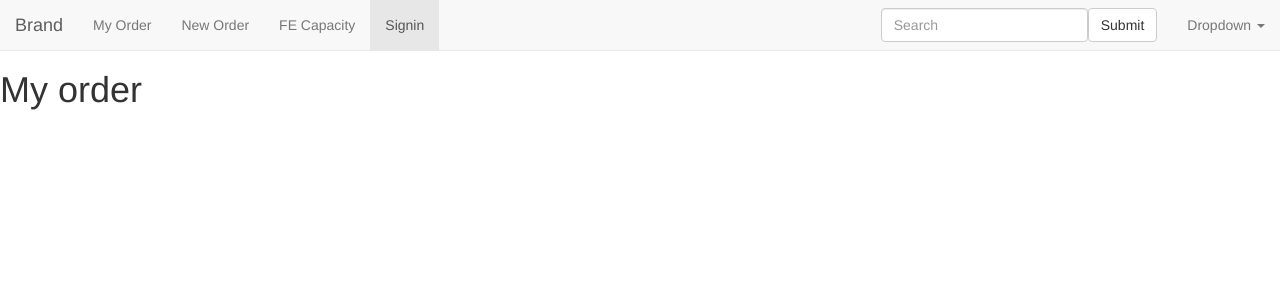
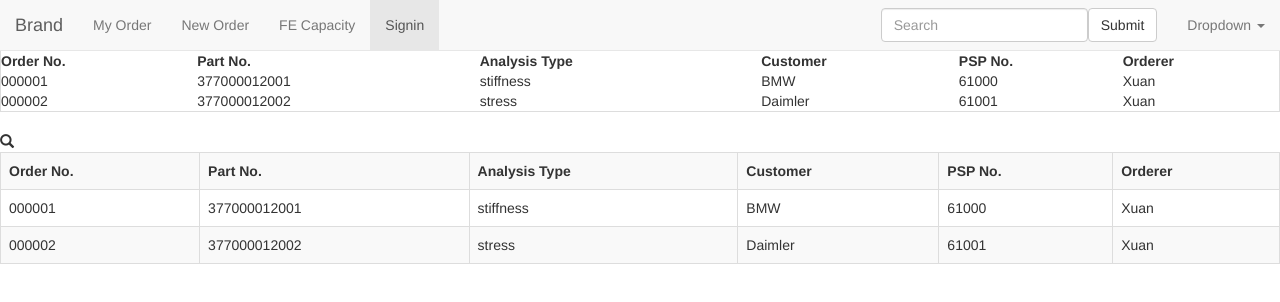
Before and after one commit to yyyhssss/apacheTest, a Vue app: page /#/myorder in a window 1280 px wide. Shown: the top 302 px of the page. Built offline with nearby package versions, Linux system fonts and the light colour scheme.

Commit message:
update my order, start AJAX

```diff
--- a/package.json
+++ b/package.json
@@ -24,6 +24,7 @@
     "file-loader": "^6.1.0",
     "html-webpack-plugin": "^4.5.0",
     "jquery": "^3.5.1",
+    "less-loader": "^7.0.2",
     "lodash": "^4.17.20",
     "style-loader": "^1.3.0",
     "uglifyjs-webpack-plugin": "^2.2.0",
--- a/src/index.html
+++ b/src/index.html
@@ -7,11 +7,11 @@
   <title>Document</title>
   <!-- <script src="main.js"></script> -->
   <!-- <script src="../dist/bundle.js"></script> -->
-  <!-- <script src="../node_modules/jquery/dist/jquery.min.js"></script>
-  <script src="../node_modules/bootstrap/dist/js/bootstrap.js"></script>
-  <link rel="stylesheet" href="../node_modules/bootstrap/dist/css/bootstrap.css"> -->
-  <!-- <script src="../node_modules/vue/dist/vue.js"></script>
-  <script src="../node_modules/vue-router/dist/vue-router.js"></script> -->
+  <!-- <script src="../node_modules/jquery/dist/jquery.min.js"></script> -->
+  <!-- <script src="../node_modules/bootstrap/dist/js/bootstrap.js"></script> -->
+  <!-- <link rel="stylesheet" href="../node_modules/bootstrap/dist/css/bootstrap.css"> -->
+  <!-- <script src="../node_modules/vue/dist/vue.js"></script> -->
+  <!-- <script src="../node_modules/vue-router/dist/vue-router.js"></script> -->
 </head>
 
 <body>
@@ -20,7 +20,26 @@
     <!-- <nav-bar></nav-bar> -->
     <router-view class="main"></router-view>
   </div>
-
+  <div id="bpp">
+    <table class="table table-bordered table-striped table-hover">
+      <tr>
+        <th>Order No.</th>
+        <th>Part No.</th>
+        <th>Analysis Type</th>
+        <th>Customer</th>
+        <th>PSP No.</th>
+        <th>Orderer</th>
+      </tr>
+      <tr v-for="item in lines" :key="item.id">
+        <td>{{ item.OrderNo}}</td>
+        <td>{{ item.PartNo}}</td>
+        <td>{{ item.AnalysisType}}</td>
+        <td>{{ item.Customer}}</td>
+        <td>{{ item.PSPNo}}</td>
+        <td>{{ item.Orderer}}</td>
+      </tr>
+    </table>
+  </div>
   <!-- <script src="../dist/bundle.js"></script> -->
   <!-- <script src="main.js"></script> -->
 </body>
--- a/src/js/myOrder.vue
+++ b/src/js/myOrder.vue
@@ -1,21 +1,64 @@
 <template>
-	<div>
-		<h1>My order</h1>
-	</div>
+  <div>
+    <table class="table table-bordered table-striped table-hover">
+      <tr>
+        <th>Order No.</th>
+        <th>Part No.</th>
+        <th>Analysis Type</th>
+        <th>Customer</th>
+        <th>PSP No.</th>
+        <th>Orderer</th>
+      </tr>
+      <tr v-for="item in lines" :key="item.id">
+        <td>{{ item.OrderNo }}</td>
+        <td>{{ item.PartNo }}</td>
+        <td>{{ item.AnalysisType }}</td>
+        <td>{{ item.Customer }}</td>
+        <td>{{ item.PSPNo }}</td>
+        <td>{{ item.Orderer }}</td>
+      </tr>
+    </table>
+    <div>
+      <span class="glyphicon glyphicon-search" aria-hidden="true"></span>
+    </div>
+  </div>
 </template>
 
 <script>
 // import TodoList from './components/TodoList.vue'
 
 export default {
-	// components: {
-	// 	TodoList
-	// }
-}
+  // components: {
+  // 	TodoList
+  // },
+  data: function () {
+    return {
+      lines: [
+        {
+          OrderNo: "000001",
+          PartNo: "377000012001",
+          AnalysisType: "stiffness",
+          Customer: "BMW",
+          PSPNo: "61000",
+          Orderer: "Xuan",
+        },
+        {
+          OrderNo: "000002",
+          PartNo: "377000012002",
+          AnalysisType: "stress",
+          Customer: "Daimler",
+          PSPNo: "61001",
+          Orderer: "Xuan",
+        },
+      ],
+    };
+  },
+};
 </script>
 
 <style scoped>
+@import '../../node_modules/bootstrap/dist/css/bootstrap.css';
 .main {
-	padding-top: 50px;
+  padding-top: 50px;
 }
 </style>
--- a/src/js/navBar.vue
+++ b/src/js/navBar.vue
@@ -22,16 +22,13 @@
         <!-- Collect the nav links, forms, and other content for toggling -->
         <div class="collapse navbar-collapse" id="bs-example-navbar-collapse-1">
           <ul class="nav navbar-nav">
-            <!-- <li><router-link to="/myorder">My Order</router-link></li>
-            <li><router-link to="/neworder">New Order</router-link></li>
-            <li><router-link to="/fecapacity">FE Capacity</router-link></li>
-            <li class="active"><router-link to="/signin">Signin</router-link></li> -->
             <li
-            v-for="item in menus"
-            :key="item"
-            :class="{ active: currentItem === item.name }"
-            @click="currentItem = item.name">
-            <router-link :to=item.route>{{ item.name }}</router-link>
+              v-for="item in menus"
+              :key="item.id"
+              :class="{ active: currentItem === item.name }"
+              @click="currentItem = item.name"
+            >
+              <router-link :to="item.route">{{ item.name }}</router-link>
             </li>
           </ul>
 
@@ -62,7 +59,9 @@
             <div class="form-group">
               <input type="text" class="form-control" placeholder="Search" />
             </div>
-            <button type="submit" class="btn btn-default">Submit</button>
+            <button type="submit" class="btn btn-default" @click="submit">
+              Submit
+            </button>
           </form>
         </div>
         <!-- /.navbar-collapse -->
@@ -77,7 +76,14 @@
 export default {
   props: ["bardata", "menus"],
   data: function () {
-      return {currentItem: 'Signin'}
+    return { currentItem: "Signin" };
+  },
+  methods: {
+    submit: function () {
+      $.get("demo_test.php", function (data, status) {
+        alert("数据: " + data + "\n状态: " + status);
+      });
+    },
   },
   // computed: {}
 };
--- a/src/main.js
+++ b/src/main.js
@@ -65,3 +65,13 @@ var vm = new Vue({
     },
     router
 })
+
+var vmBpp = new Vue({
+    el: '#bpp',
+    data: {
+      lines: [
+        { OrderNo: "000001", PartNo: '377000012001', AnalysisType: "stiffness", Customer: "BMW", PSPNo: "61000", Orderer: "Xuan" },
+        { OrderNo: "000002", PartNo: '377000012002', AnalysisType: "stress", Customer: "Daimler", PSPNo: "61001", Orderer: "Xuan" },
+      ]
+    },
+  })
--- a/webpack.common.js
+++ b/webpack.common.js
@@ -29,6 +29,7 @@ module.exports = {
     module: {
         rules: [
             { test: /\.css$/, use: ['style-loader', 'css-loader'] },
+            { test: /\.less$/, use: ['style-loader', 'css-loader', 'less-loader'] },
             { test: /\.(jpg|jpeg|png|tif|gif)$/, use: ['url-loader?limit=8192'] },
             { test: /\.(woff|woff2|ttf|eot|otf|svg)$/, use: ['file-loader'] },
             { test: /\.vue$/, use: ['vue-loader'] },
```
Also changed, not shown: src/test.html (+53 -8 lines), 6 other files (tests, documents, lock files or other folders).
